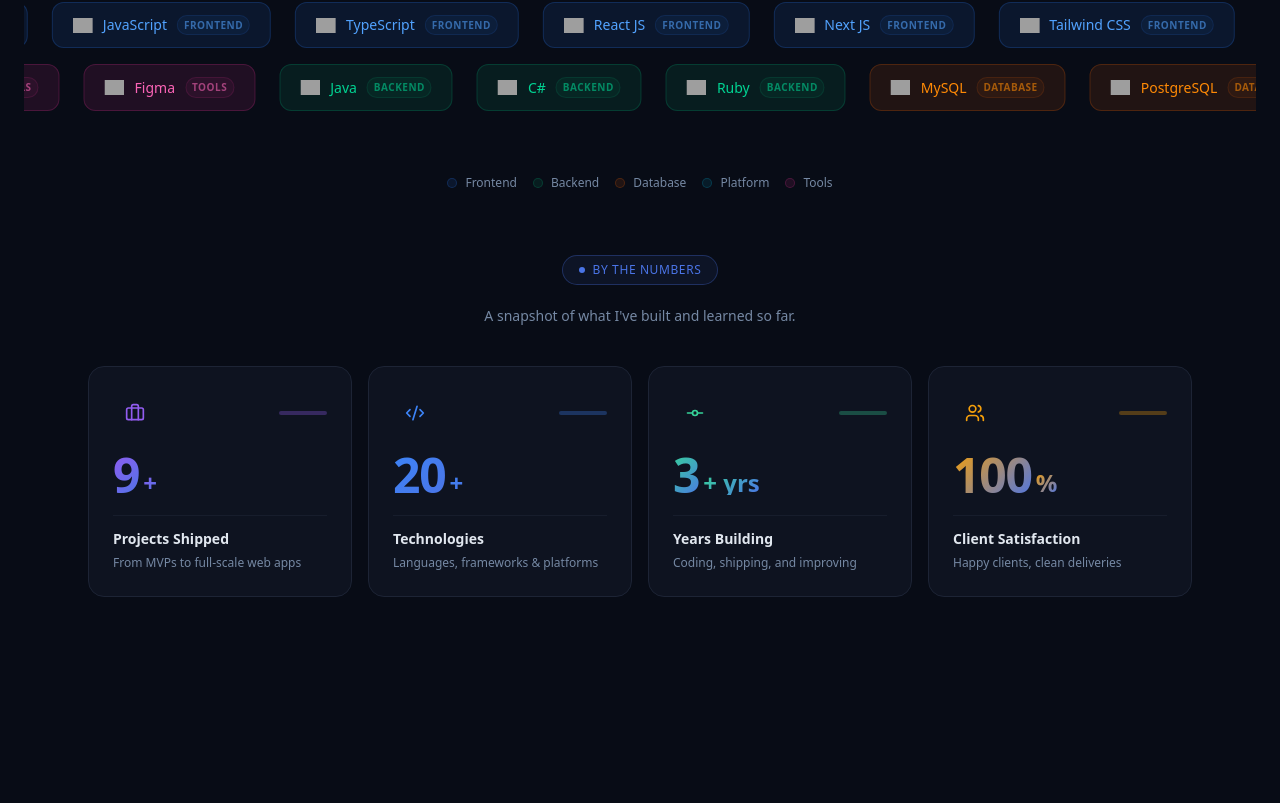
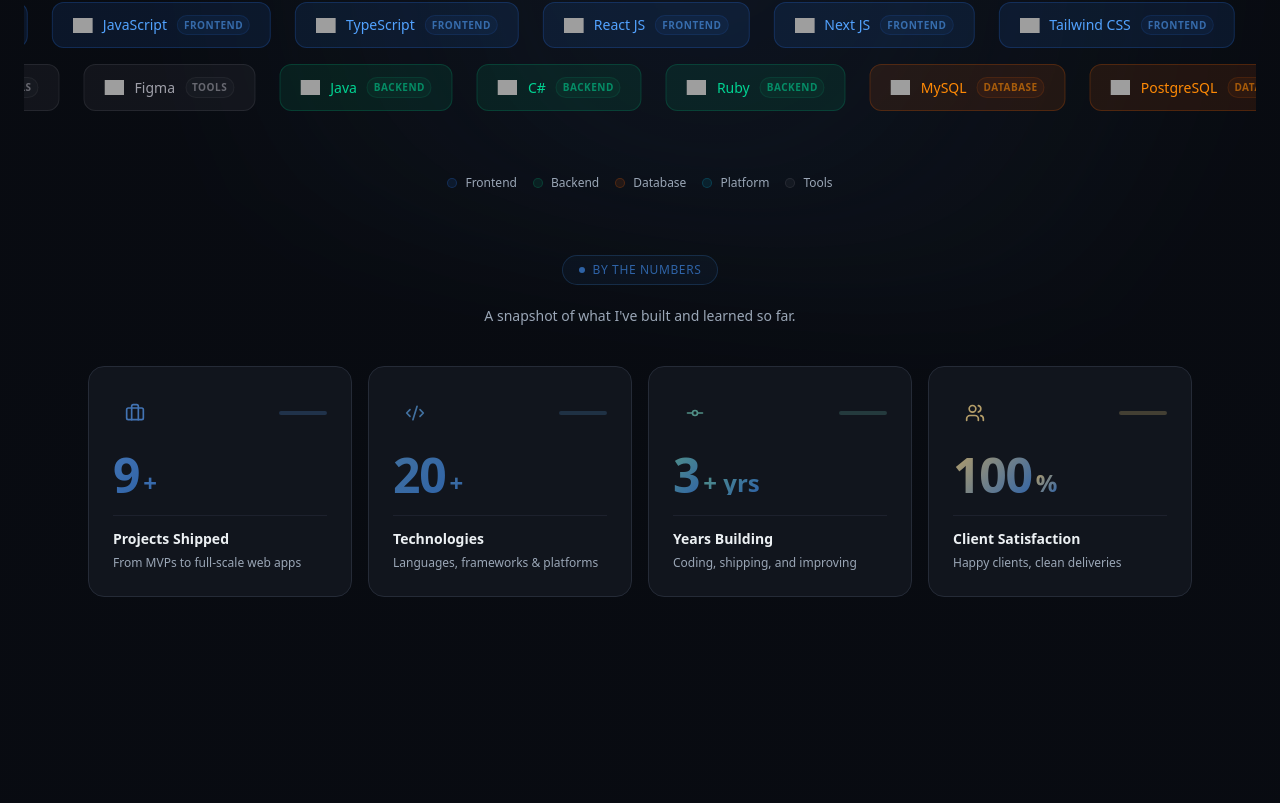
Before and after one commit to RyanPalomo/ryan-portfolio, a Next.js app: page / in a window 1280 px wide. Shown: the part 994-1797 px from the top of the page. Built offline with nearby package versions, Linux system fonts and the light colour scheme; grey boxes are pictures that could not be loaded.

Commit message:
bg and color changrd

```diff
--- a/app/globals.css
+++ b/app/globals.css
@@ -2,50 +2,60 @@
 
 @layer base {
   :root {
-    --background: 222 47% 6%;
-    --foreground: 213 31% 91%;
-    --card: 222 40% 9%;
-    --card-foreground: 213 31% 91%;
-    --popover: 222 40% 9%;
-    --popover-foreground: 213 31% 91%;
-    --primary: 224 76% 60%;
+    --background: 220 35% 5%;
+    --foreground: 210 24% 94%;
+    --card: 220 28% 9%;
+    --card-foreground: 210 24% 94%;
+    --popover: 220 28% 9%;
+    --popover-foreground: 210 24% 94%;
+    --primary: 214 56% 42%;
     --primary-foreground: 0 0% 100%;
-    --secondary: 222 35% 13%;
-    --secondary-foreground: 213 31% 91%;
-    --muted: 222 35% 13%;
-    --muted-foreground: 215 20% 55%;
-    --accent: 224 76% 60%;
-    --accent-foreground: 0 0% 100%;
+    --secondary: 220 22% 13%;
+    --secondary-foreground: 210 24% 92%;
+    --muted: 220 22% 13%;
+    --muted-foreground: 215 16% 66%;
+    --accent: 42 34% 72%;
+    --accent-foreground: 220 35% 5%;
     --destructive: 0 84% 60%;
-    --border: 222 30% 16%;
-    --input: 222 30% 16%;
-    --ring: 224 76% 60%;
+    --border: 218 20% 18%;
+    --input: 218 20% 18%;
+    --ring: 214 56% 48%;
     --radius: 0.75rem;
 
-    --indigo: 224 76% 60%;
-    --indigo-glow: 224 76% 70%;
-    --indigo-dim: 224 76% 20%;
+    --navy: 214 56% 42%;
+    --navy-glow: 214 58% 58%;
+    --navy-dim: 216 50% 18%;
+    --indigo: var(--navy);
+    --indigo-glow: var(--navy-glow);
+    --indigo-dim: var(--navy-dim);
+    --gradient-from: 214 56% 42%;
+    --gradient-to: 42 34% 72%;
   }
 
   .light {
-    --background: 220 20% 97%;
-    --foreground: 222 47% 8%;
+    --background: 220 20% 98%;
+    --foreground: 222 32% 9%;
     --card: 0 0% 100%;
-    --card-foreground: 222 47% 8%;
+    --card-foreground: 222 32% 9%;
     --popover: 0 0% 100%;
-    --popover-foreground: 222 47% 8%;
-    --primary: 224 76% 48%;
+    --popover-foreground: 222 32% 9%;
+    --primary: 216 54% 24%;
     --primary-foreground: 0 0% 100%;
-    --secondary: 220 14% 93%;
-    --secondary-foreground: 222 47% 8%;
-    --muted: 220 14% 93%;
-    --muted-foreground: 220 9% 46%;
-    --accent: 224 76% 48%;
-    --accent-foreground: 0 0% 100%;
+    --secondary: 220 14% 94%;
+    --secondary-foreground: 222 32% 9%;
+    --muted: 220 14% 94%;
+    --muted-foreground: 220 9% 42%;
+    --accent: 42 34% 52%;
+    --accent-foreground: 222 32% 9%;
     --destructive: 0 84% 60%;
-    --border: 220 13% 87%;
-    --input: 220 13% 87%;
-    --ring: 224 76% 48%;
+    --border: 220 13% 86%;
+    --input: 220 13% 86%;
+    --ring: 216 54% 28%;
+    --navy: 216 54% 24%;
+    --navy-glow: 214 46% 36%;
+    --navy-dim: 214 30% 86%;
+    --gradient-from: 216 54% 24%;
+    --gradient-to: 42 34% 52%;
   }
 
   * {
@@ -54,10 +64,42 @@
   }
 
   body {
+    position: relative;
+    min-height: 100vh;
+    overflow-x: hidden;
     background-color: hsl(var(--background));
+    background-image:
+      radial-gradient(ellipse 80% 55% at 50% -20%, hsl(var(--navy-dim) / 0.24), transparent 62%),
+      linear-gradient(180deg, hsl(var(--background)), hsl(var(--background)));
     color: hsl(var(--foreground));
     font-family: 'Plus Jakarta Sans', sans-serif;
     -webkit-font-smoothing: antialiased;
+  }
+
+  body::before {
+    content: "";
+    position: fixed;
+    inset: -28vmax;
+    z-index: 0;
+    pointer-events: none;
+    background:
+      radial-gradient(circle at 18% 26%, hsl(var(--navy-glow) / 0.28), transparent 26%),
+      radial-gradient(circle at 78% 18%, hsl(var(--accent) / 0.2), transparent 24%),
+      radial-gradient(circle at 54% 82%, hsl(var(--navy-dim) / 0.34), transparent 30%);
+    filter: blur(54px);
+    opacity: 0.78;
+    transform: translate3d(-3%, -2%, 0) scale(1.04) rotate(0deg);
+    animation: premium-aurora-drift 16s ease-in-out infinite alternate;
+    will-change: transform, opacity;
+  }
+
+  .light body::before {
+    opacity: 0.58;
+  }
+
+  body > * {
+    position: relative;
+    z-index: 1;
   }
 
   ::selection {
@@ -77,4 +119,27 @@
     background: hsl(var(--border));
     border-radius: 3px;
   }
+
+  @keyframes premium-aurora-drift {
+    0% {
+      opacity: 0.58;
+      transform: translate3d(-4%, -3%, 0) scale(1.04) rotate(0deg);
+    }
+
+    45% {
+      opacity: 0.82;
+      transform: translate3d(3%, 2%, 0) scale(1.08) rotate(8deg);
+    }
+
+    100% {
+      opacity: 0.68;
+      transform: translate3d(5%, -2%, 0) scale(1.05) rotate(-6deg);
+    }
+  }
+
+  @media (prefers-reduced-motion: reduce) {
+    body::before {
+      animation: none;
+    }
+  }
 }
--- a/app/page.tsx
+++ b/app/page.tsx
@@ -82,7 +82,7 @@
                   className="block"
                   style={{
                     background:
-                      "linear-gradient(135deg, hsl(var(--primary)), #a78bfa)",
+                      "linear-gradient(135deg, hsl(var(--gradient-from)), hsl(var(--gradient-to)))",
                     WebkitBackgroundClip: "text",
                     WebkitTextFillColor: "transparent",
                     backgroundClip: "text",
@@ -112,7 +112,7 @@
               <div className="flex flex-wrap justify-center lg:justify-start gap-3 mb-10">
                 <Link
                   href="/projects"
-                  className="inline-flex items-center gap-2 px-6 py-3 rounded-xl bg-[hsl(var(--primary))] text-white font-semibold text-sm hover:bg-[hsl(var(--primary)/0.85)] transition-all duration-200 hover:scale-[1.02] shadow-lg shadow-[hsl(var(--primary)/0.3)]"
+                  className="inline-flex items-center gap-2 px-6 py-3 rounded-xl bg-[hsl(var(--primary))] text-[hsl(var(--primary-foreground))] font-semibold text-sm hover:bg-[hsl(var(--primary)/0.85)] transition-all duration-200 hover:scale-[1.02] shadow-lg shadow-[hsl(var(--primary)/0.3)]"
                 >
                   View Projects
                   <ArrowRight size={16} />
@@ -168,7 +168,7 @@
                   className="absolute inset-0 rounded-full blur-2xl opacity-20 scale-110"
                   style={{
                     background:
-                      "linear-gradient(135deg, hsl(var(--primary)), #a78bfa)",
+                      "linear-gradient(135deg, hsl(var(--gradient-from)), hsl(var(--gradient-to)))",
                   }}
                 />
 
--- a/components/sections/about.tsx
+++ b/components/sections/about.tsx
@@ -21,7 +21,7 @@
             Building things that{" "}
             <span
               style={{
-                background: "linear-gradient(135deg, hsl(var(--primary)), #a78bfa)",
+                background: "linear-gradient(135deg, hsl(var(--gradient-from)), hsl(var(--gradient-to)))",
                 WebkitBackgroundClip: "text",
                 WebkitTextFillColor: "transparent",
                 backgroundClip: "text",
@@ -51,7 +51,7 @@
           <div className="mt-8 flex gap-3">
             <a
               href="/projects"
-              className="px-5 py-2.5 rounded-lg bg-[hsl(var(--primary))] text-white text-sm font-semibold hover:bg-[hsl(var(--primary)/0.85)] transition-all duration-200"
+              className="px-5 py-2.5 rounded-lg bg-[hsl(var(--primary))] text-[hsl(var(--primary-foreground))] text-sm font-semibold hover:bg-[hsl(var(--primary)/0.85)] transition-all duration-200"
             >
               See My Work
             </a>
@@ -74,7 +74,7 @@
               <p
                 className="text-4xl font-bold mb-1 group-hover:scale-105 transition-transform duration-300 origin-left"
                 style={{
-                  background: "linear-gradient(135deg, hsl(var(--primary)), #a78bfa)",
+                  background: "linear-gradient(135deg, hsl(var(--gradient-from)), hsl(var(--gradient-to)))",
                   WebkitBackgroundClip: "text",
                   WebkitTextFillColor: "transparent",
                   backgroundClip: "text",
--- a/components/sections/contact.tsx
+++ b/components/sections/contact.tsx
@@ -34,7 +34,7 @@
             <span className="text-[hsl(var(--foreground))]">Let&apos;s Work</span>{" "}
             <span
               style={{
-                background: "linear-gradient(135deg, hsl(var(--primary)), #a78bfa)",
+                background: "linear-gradient(135deg, hsl(var(--gradient-from)), hsl(var(--gradient-to)))",
                 WebkitBackgroundClip: "text",
                 WebkitTextFillColor: "transparent",
                 backgroundClip: "text",
@@ -76,7 +76,7 @@
               </div>
               <a
                 href="mailto:palomoryan23@gmail.com"
-                className="inline-flex items-center justify-center gap-2 w-full px-6 py-3 rounded-xl bg-[hsl(var(--primary))] text-white font-semibold text-sm hover:bg-[hsl(var(--primary)/0.85)] transition-all duration-200 hover:scale-[1.02] active:scale-[0.98] shadow-lg shadow-[hsl(var(--primary)/0.3)]"
+                className="inline-flex items-center justify-center gap-2 w-full px-6 py-3 rounded-xl bg-[hsl(var(--primary))] text-[hsl(var(--primary-foreground))] font-semibold text-sm hover:bg-[hsl(var(--primary)/0.85)] transition-all duration-200 hover:scale-[1.02] active:scale-[0.98] shadow-lg shadow-[hsl(var(--primary)/0.3)]"
               >
                 <Mail size={16} />
                 Say Hello
@@ -146,7 +146,7 @@
             </div>
             <div
               className="calendly-inline-widget w-full"
-              data-url="https://calendly.com/palomoryan23/30min?hide_event_type_details=1&hide_gdpr_banner=1&primary_color=7c3aed"
+              data-url="https://calendly.com/palomoryan23/30min?hide_event_type_details=1&hide_gdpr_banner=1&primary_color=1c3d63"
               style={{ minWidth: "320px", height: "650px" }}
             />
           </Reveal>
--- a/components/sections/services.tsx
+++ b/components/sections/services.tsx
@@ -17,8 +17,8 @@
     description:
       "End-to-end web applications built with modern stacks — Next.js, React, Node.js, and scalable databases. Clean architecture, fast performance, and production-ready code.",
     tags: ["Next.js", "React", "Node.js", "PostgreSQL"],
-    gradient: "from-violet-500/10 to-purple-500/5",
-    accent: "hsl(262, 83%, 65%)",
+    gradient: "from-slate-500/10 to-blue-950/5",
+    accent: "hsl(214, 46%, 48%)",
   },
   {
     icon: ShoppingBag,
@@ -27,7 +27,7 @@
       "Custom Shopify themes and apps tailored to your brand. From liquid templating to headless storefronts — I build stores that convert.",
     tags: ["Liquid", "Shopify CLI", "Headless", "Storefront API"],
     gradient: "from-emerald-500/10 to-teal-500/5",
-    accent: "hsl(158, 64%, 52%)",
+    accent: "hsl(172, 28%, 44%)",
   },
   {
     icon: Layers,
@@ -36,7 +36,7 @@
       "Subscription-based platforms with auth, billing, dashboards, and multi-tenancy. Built to scale from MVP to thousands of users.",
     tags: ["SaaS", "Stripe", "Auth", "Multi-tenant"],
     gradient: "from-blue-500/10 to-cyan-500/5",
-    accent: "hsl(217, 91%, 60%)",
+    accent: "hsl(210, 42%, 44%)",
   },
   {
     icon: Palette,
@@ -44,8 +44,8 @@
     description:
       "Interfaces that feel as good as they look. Figma designs, design systems, and pixel-perfect implementations focused on usability and delight.",
     tags: ["Figma", "Tailwind", "Design Systems", "Accessibility"],
-    gradient: "from-pink-500/10 to-rose-500/5",
-    accent: "hsl(330, 81%, 60%)",
+    gradient: "from-neutral-500/10 to-zinc-500/5",
+    accent: "hsl(220, 8%, 52%)",
   },
   {
     icon: Plug,
@@ -54,7 +54,7 @@
       "Seamless third-party integrations — payment gateways, AI APIs, CRMs, and more. RESTful and GraphQL APIs designed for reliability.",
     tags: ["REST", "GraphQL", "Webhooks", "OAuth"],
     gradient: "from-amber-500/10 to-orange-500/5",
-    accent: "hsl(38, 92%, 50%)",
+    accent: "hsl(42, 34%, 56%)",
   },
   {
     icon: Handshake,
@@ -62,8 +62,8 @@
     description:
       "Technical guidance for startups and businesses. Code reviews, architecture planning, and hands-on help to move your project forward faster.",
     tags: ["Code Review", "Architecture", "Mentoring", "Strategy"],
-    gradient: "from-violet-500/10 to-indigo-500/5",
-    accent: "hsl(239, 84%, 67%)",
+    gradient: "from-blue-950/10 to-slate-500/5",
+    accent: "hsl(214, 38%, 34%)",
   },
 ];
 
@@ -84,7 +84,7 @@
             <span
               style={{
                 background:
-                  "linear-gradient(135deg, hsl(var(--primary)), #a78bfa)",
+                  "linear-gradient(135deg, hsl(var(--gradient-from)), hsl(var(--gradient-to)))",
                 WebkitBackgroundClip: "text",
                 WebkitTextFillColor: "transparent",
                 backgroundClip: "text",
@@ -170,7 +170,7 @@
           </p>
           <a
             href="/contact"
-            className="inline-flex items-center gap-2 px-7 py-3 rounded-xl bg-[hsl(var(--primary))] text-white font-semibold text-sm hover:bg-[hsl(var(--primary)/0.85)] transition-all duration-200 hover:scale-[1.02] shadow-lg shadow-[hsl(var(--primary)/0.3)]"
+            className="inline-flex items-center gap-2 px-7 py-3 rounded-xl bg-[hsl(var(--primary))] text-[hsl(var(--primary-foreground))] font-semibold text-sm hover:bg-[hsl(var(--primary)/0.85)] transition-all duration-200 hover:scale-[1.02] shadow-lg shadow-[hsl(var(--primary)/0.3)]"
           >
             Get in Touch
           </a>
--- a/components/sections/technologies.tsx
+++ b/components/sections/technologies.tsx
@@ -68,7 +68,7 @@
   Backend: { bg: "bg-emerald-500/10", text: "text-emerald-400", border: "border-emerald-500/20" },
   Database: { bg: "bg-orange-500/10", text: "text-orange-400", border: "border-orange-500/20" },
   Platform: { bg: "bg-cyan-500/10", text: "text-cyan-400", border: "border-cyan-500/20" },
-  Tools: { bg: "bg-pink-500/10", text: "text-pink-400", border: "border-pink-500/20" },
+  Tools: { bg: "bg-zinc-500/10", text: "text-zinc-400", border: "border-zinc-500/20" },
 };
 
 const stats = [
@@ -78,7 +78,7 @@
     suffix: "+",
     label: "Projects Shipped",
     description: "From MVPs to full-scale web apps",
-    accent: "hsl(262, 83%, 65%)",
+    accent: "hsl(214, 46%, 48%)",
   },
   {
     icon: Code2,
@@ -86,7 +86,7 @@
     suffix: "+",
     label: "Technologies",
     description: "Languages, frameworks & platforms",
-    accent: "hsl(217, 91%, 60%)",
+    accent: "hsl(210, 42%, 44%)",
   },
   {
     icon: GitCommit,
@@ -94,7 +94,7 @@
     suffix: "+ yrs",
     label: "Years Building",
     description: "Coding, shipping, and improving",
-    accent: "hsl(158, 64%, 52%)",
+    accent: "hsl(172, 28%, 44%)",
   },
   {
     icon: Users,
@@ -102,7 +102,7 @@
     suffix: "%",
     label: "Client Satisfaction",
     description: "Happy clients, clean deliveries",
-    accent: "hsl(38, 92%, 50%)",
+    accent: "hsl(42, 34%, 56%)",
   },
 ];
 
--- a/components/ui/loader.tsx
+++ b/components/ui/loader.tsx
@@ -89,7 +89,7 @@
         <div className="relative">
           <div
             className="absolute inset-0 rounded-2xl blur-xl opacity-40"
-            style={{ background: "linear-gradient(135deg, hsl(var(--primary)), #a78bfa)" }}
+            style={{ background: "linear-gradient(135deg, hsl(var(--gradient-from)), hsl(var(--gradient-to)))" }}
           />
           <div
             className="relative w-20 h-20 rounded-2xl flex items-center justify-center border border-[hsl(var(--primary)/0.3)]"
@@ -98,7 +98,7 @@
             <span
               className="text-2xl font-bold"
               style={{
-                background: "linear-gradient(135deg, hsl(var(--primary)), #a78bfa)",
+                background: "linear-gradient(135deg, hsl(var(--gradient-from)), hsl(var(--gradient-to)))",
                 WebkitBackgroundClip: "text",
                 WebkitTextFillColor: "transparent",
                 backgroundClip: "text",
@@ -126,7 +126,7 @@
               className="h-full rounded-full transition-all duration-200 ease-out"
               style={{
                 width: `${Math.min(progress, 100)}%`,
-                background: "linear-gradient(90deg, hsl(var(--primary)), #a78bfa)",
+                background: "linear-gradient(90deg, hsl(var(--gradient-from)), hsl(var(--gradient-to)))",
               }}
             />
           </div>
```
Also changed, not shown: components/sections/hero.tsx (+4 -4 lines).
